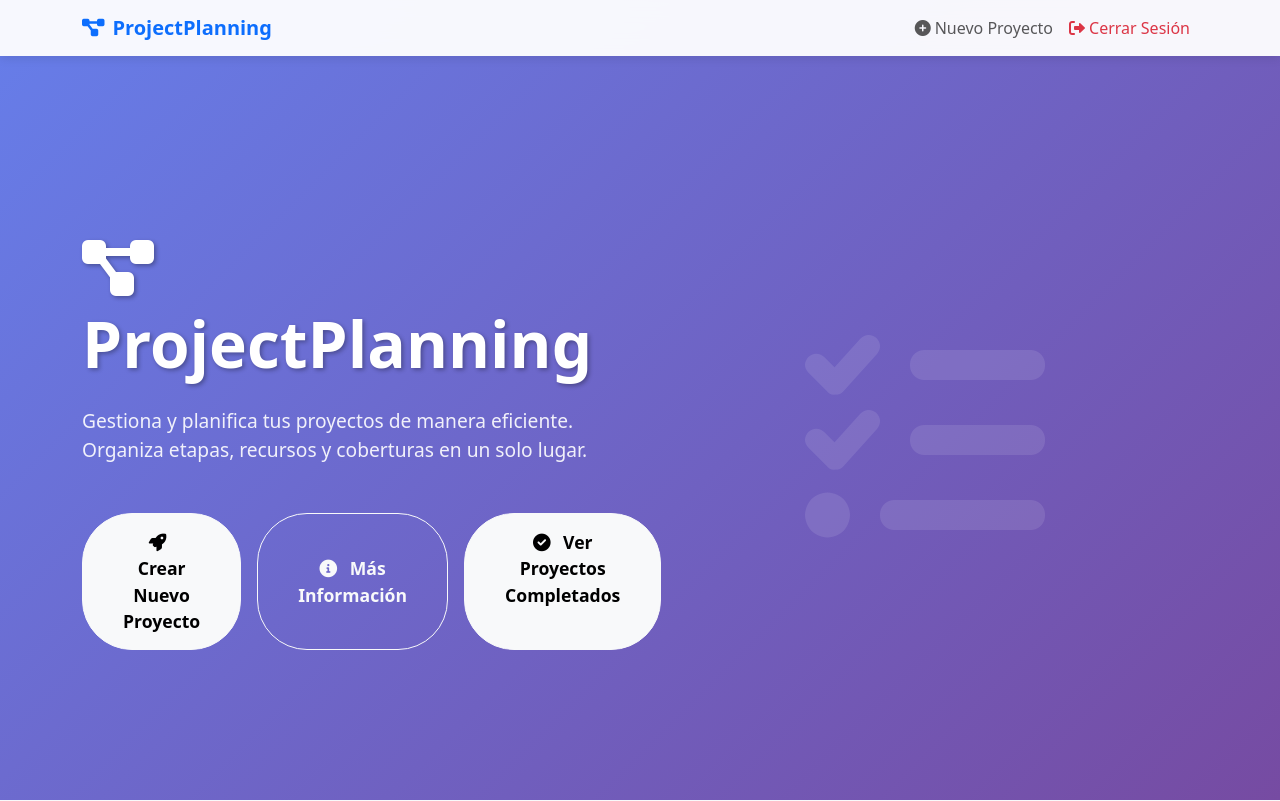
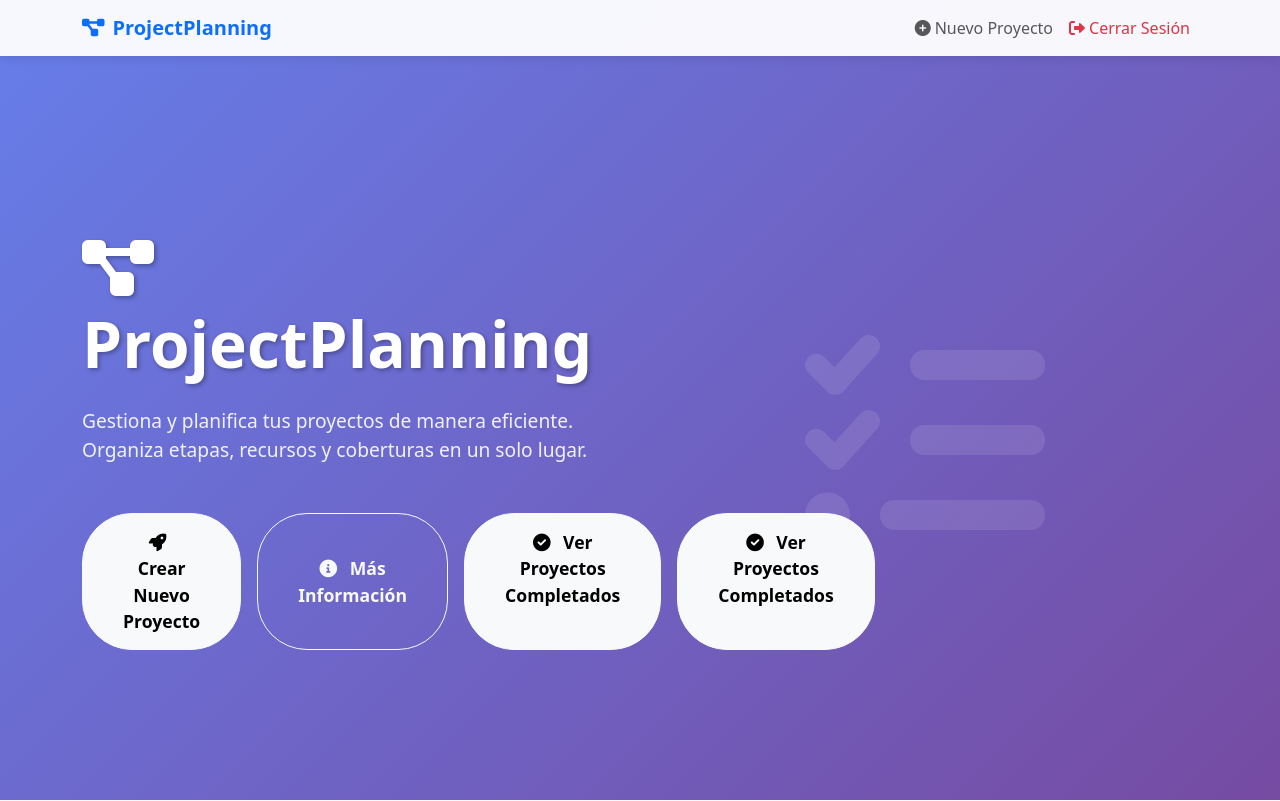
Before and after one commit to faacu02/DSSD-Grupo-7, a Flask app: page /index in a window 1280 px wide. Shown: the top 801 px of the page. Run offline with Flask 3, Linux system fonts and the light colour scheme.

Commit message:
obtengo case id en el login

```diff
--- a/src/controllers/formulario.py
+++ b/src/controllers/formulario.py
@@ -19,7 +19,8 @@ def root():
 
 @formulario_bp.route('/index')
 def index():
-    return render_template('index.html')
+    case_id = request.args.get('case_id')
+    return render_template('index.html', case_id=case_id)
 
 
 def to_timestamp(fecha_str):
--- a/src/controllers/login.py
+++ b/src/controllers/login.py
@@ -1,5 +1,6 @@
 from flask import Blueprint, render_template, request, redirect, url_for, flash, session
 from classes.access import AccessAPI
+import services.proyecto_servicce as proyecto_service
 from classes.process import Process
 
 login_bp = Blueprint('login', __name__)
@@ -40,12 +41,13 @@ def login():
             session["bonita_roles"] = roles
             session["bonita_user_id"] = user_id
 
+            case_id = proyecto_service.devolver_case_id_por_proyecto_id()
             print("Usuario:", username)
             print("User ID:", user_id)
             print("Roles:", roles)
 
             flash(f'¡Bienvenido {username}!', 'success')
-            return redirect(url_for('formulario.index'))
+            return redirect(url_for('formulario.index', case_id=case_id))
 
         except Exception as e:
             flash(f'Error de autenticación: {str(e)}', 'error')
--- a/src/templates/index.html
+++ b/src/templates/index.html
@@ -106,6 +106,11 @@
                     class="btn btn-light btn-hero">
                     <i class="fas fa-check-circle me-2"></i>
                     Ver Proyectos Completados
+                    </a>
+                        <a href="{{ url_for('formulario.ver_proyectos', case_id = case_id) }}"
+                        class="btn btn-light btn-hero">
+                        <i class="fas fa-check-circle me-2"></i>
+                        Ver Proyectos Completados
                     </a>
 
                 </div>
```
